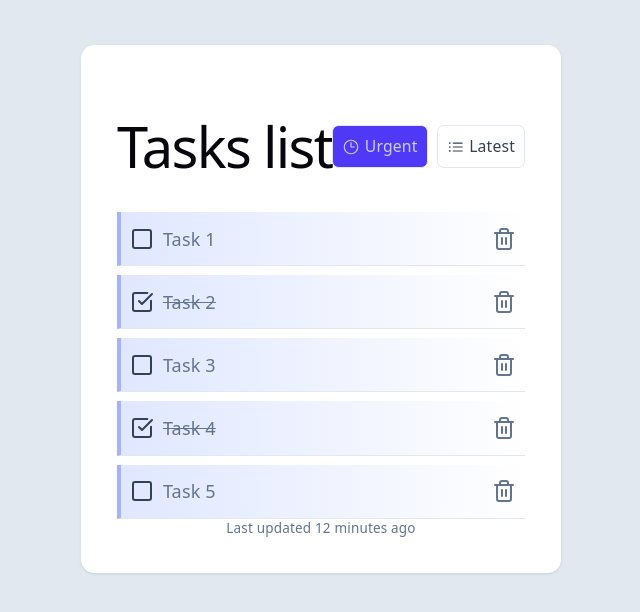
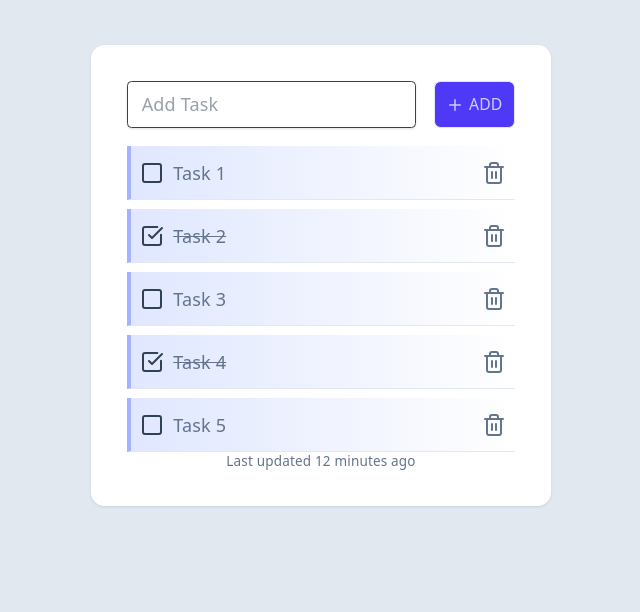
Before and after one commit to Uhelliton/task-manage-react, a React (Vite) app: page / in a window 1280 px wide. Shown: the top 612 px of the page, without its empty margins (319-959 px from the left). Built offline with nearby package versions, Linux system fonts and the light colour scheme.

Commit message:
Refactor `CreateTask` component to support task creation via props and integrate with `App` component.

```diff
--- a/src/App.tsx
+++ b/src/App.tsx
@@ -12,28 +12,34 @@ function App() {
     { id: 5, title: 'Task 5', description: 'Description 5', completed: false },
   ]);
 
-  const options = [
-    { label: 'Create a new project', value: 'new' },
-    { label: 'Open an existing project', value: 'open' },
-    { label: 'Exit', value: 'exit' },
-    { label: 'About', value: 'about' },
-  ];
-
   const handleTaskComplete = (task) => {
     setTasks(tasks.map(t => t.id === task.id ? {...t, completed: !t.completed} : t));
   }
 
-  const onTaskRemove = (task) => {
+  const removeTask = (task) => {
     setTasks(tasks.filter(t => t.id !== task.id));
+  }
+
+  const createTask = (title: string) => {
+    console.log(title)
+    const newTask = {
+      id: Date.now(),
+      title: title,
+      description: 'Description',
+      completed: false,
+    };
+    setTasks([...tasks, newTask]);
   }
 
   return (
     <div className="max-w-lg mx-auto my-10 bg-white p-8 rounded-xl shadow shadow-slate-300">
-      <CreateTask/>
+      <CreateTask
+        createTask={createTask}
+      />
       <Task
         tasks={tasks}
         onTaskClick={handleTaskComplete}
-        onTaskRemove={onTaskRemove}
+        onTaskRemove={removeTask}
       />
       <p className="text-xs text-slate-500 text-center">Last updated 12 minutes ago</p>
     </div>
--- a/src/components/CreateTask.tsx
+++ b/src/components/CreateTask.tsx
@@ -1,28 +1,35 @@
-function CreateTask() {
+import { Plus } from 'lucide-react';
+import { JSX, useState } from "react";
+
+type CreateTaskProps = {
+  createTask: (title: string) => void;
+};
+
+function CreateTask({ createTask }: CreateTaskProps) : JSX.Element {
+  const [title, setTitle] = useState('');
+
+  const handleSubmit = () => {
+    console.log('chegou aqui')
+    createTask(title)
+    setTitle('')
+  }
+
     return (
-       <form>
+       <form className="mb-4">
          <div className="flex flex-row justify-between items-center">
-           <div>
-             <h1 className="text-3xl font-medium">Tasks list</h1>
-           </div>
            <div className="inline-flex space-x-2 items-center">
-             <a href="#"
-                className="p-2 border border-slate-200 rounded-md inline-flex space-x-1 items-center text-indigo-200 hover:text-white bg-indigo-600 hover:bg-indigo-500">
-               <svg xmlns="http://www.w3.org/2000/svg" fill="none" viewBox="0 0 24 24" stroke-width="1.5"
-                    stroke="currentColor" className="w-4 h-4">
-                 <path stroke-linecap="round" stroke-linejoin="round" d="M12 6v6h4.5m4.5 0a9 9 0 11-18 0 9 9 0 0118 0z"/>
-               </svg>
-               <span className="text-sm font-medium hidden md:block">Urgent</span>
-             </a>
-             <a href="#"
-                className="p-2 border border-slate-200 rounded-md inline-flex space-x-1 items-center hover:bg-slate-200">
-               <svg xmlns="http://www.w3.org/2000/svg" fill="none" viewBox="0 0 24 24" stroke-width="1.5"
-                    stroke="currentColor" className="w-4 h-4">
-                 <path stroke-linecap="round" stroke-linejoin="round"
-                       d="M8.25 6.75h12M8.25 12h12m-12 5.25h12M3.75 6.75h.007v.008H3.75V6.75zm.375 0a.375.375 0 11-.75 0 .375.375 0 01.75 0zM3.75 12h.007v.008H3.75V12zm.375 0a.375.375 0 11-.75 0 .375.375 0 01.75 0zm-.375 5.25h.007v.008H3.75v-.008zm.375 0a.375.375 0 11-.75 0 .375.375 0 01.75 0z"/>
-               </svg>
-               <span className="text-sm hidden md:block">Latest</span>
-             </a>
+             <input className="shadow appearance-none border rounded w-full py-2 px-3 mr-4 text-grey-darker"
+                    placeholder="Add Task"
+                    value={title}
+                    onChange={(e) => setTitle(e.target.value)}
+             />
+             <button
+               type={'button'}
+               onClick={handleSubmit}
+                className="p-2.5 border border-slate-200 rounded-md inline-flex space-x-1 items-center text-indigo-200 hover:text-white bg-indigo-600 hover:bg-indigo-500">
+               <Plus className="w-4 h-4"/>
+               <span className="text-sm font-medium hidden md:block">ADD</span>
+             </button>
            </div>
          </div>
        </form>
```
